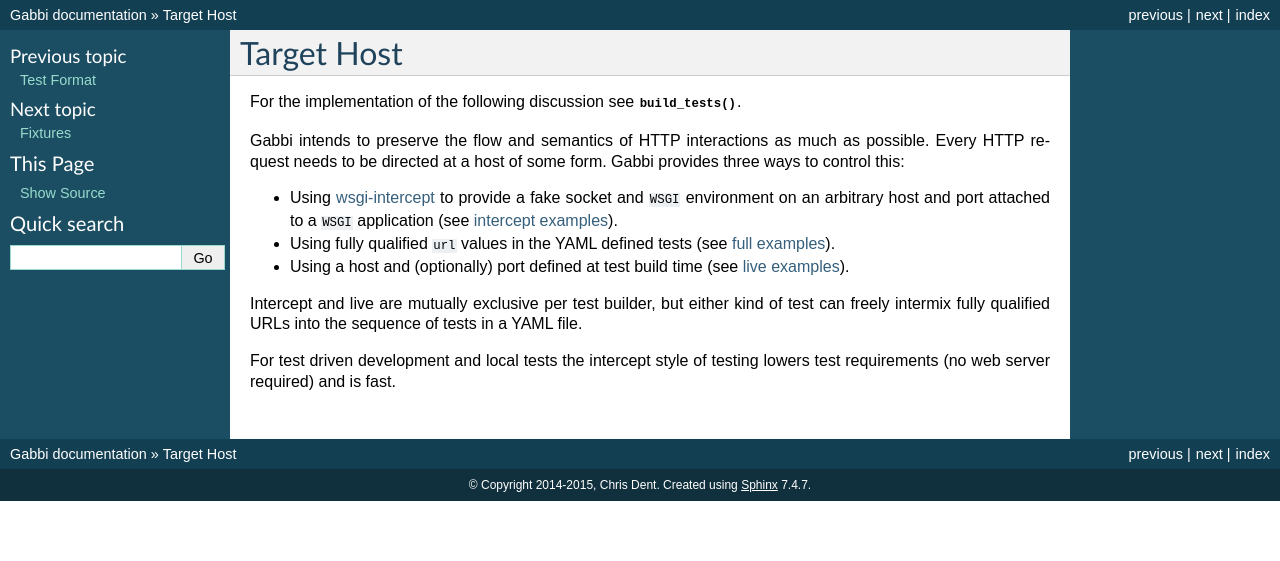
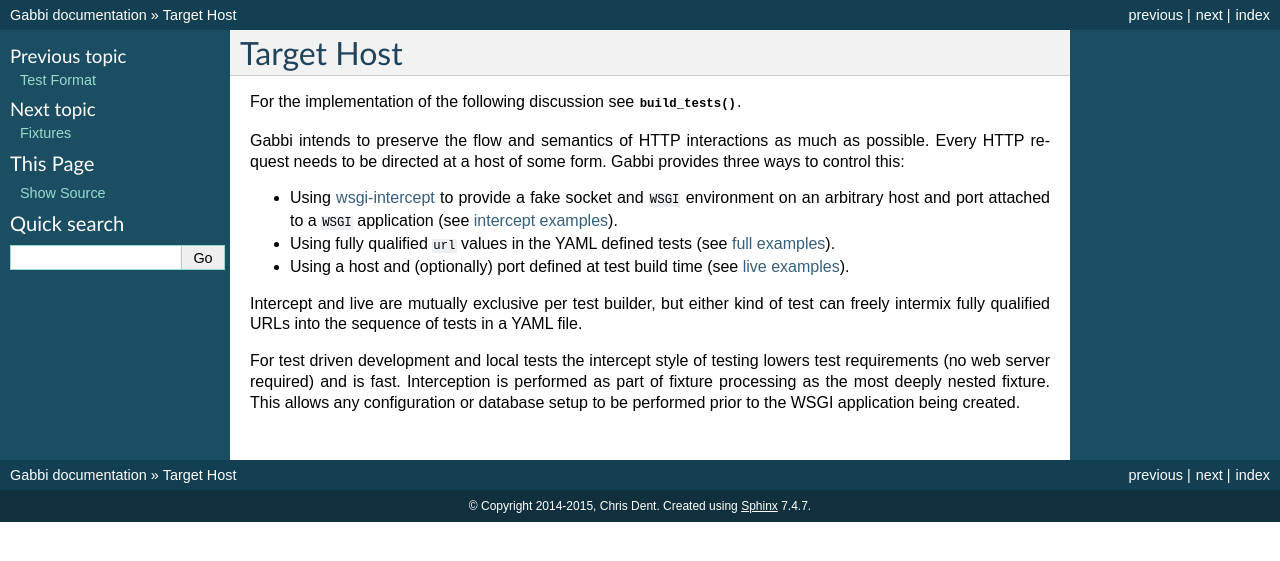
Before and after one commit to cdent/gabbi, a Sphinx documentation site: the page built from docs/source/host.rst, in a window 1280 px wide. Shown: the top 561 px of the page. Built offline with Sphinx 7.4.7, drawn with Linux system fonts in a browser that asks for light colours.

Commit message:
Update interception doc

```diff
--- a/docs/source/host.rst
+++ b/docs/source/host.rst
@@ -22,6 +22,9 @@ sequence of tests in a YAML file.
 
 For test driven development and local tests the intercept style of
 testing lowers test requirements (no web server required) and is fast.
+Interception is performed as part of fixture processing as the most
+deeply nested fixture. This allows any configuration or database
+setup to be performed prior to the WSGI application being created.
 
 .. _wsgi-intercept: https://pypi.python.org/pypi/wsgi_intercept
 .. _intercept examples: https://github.com/cdent/gabbi/blob/master/gabbi/test_intercept.py
```
